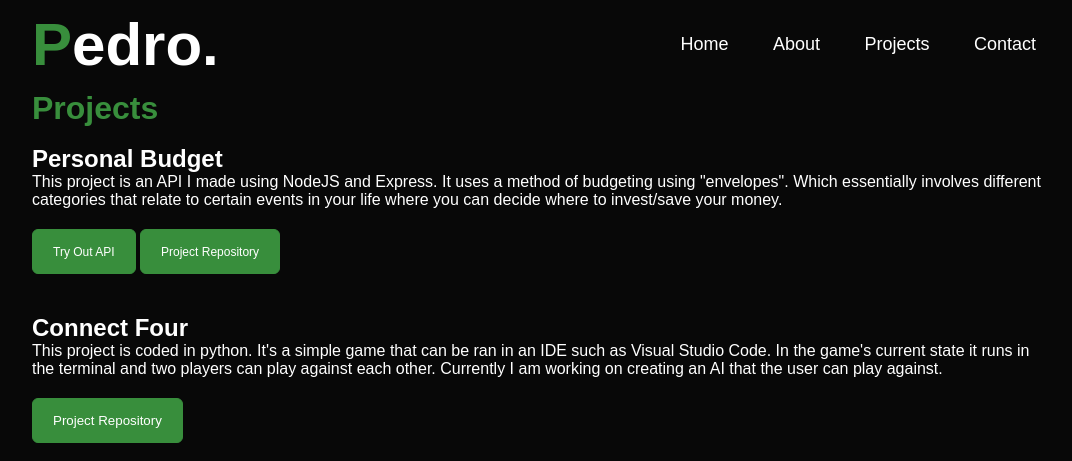
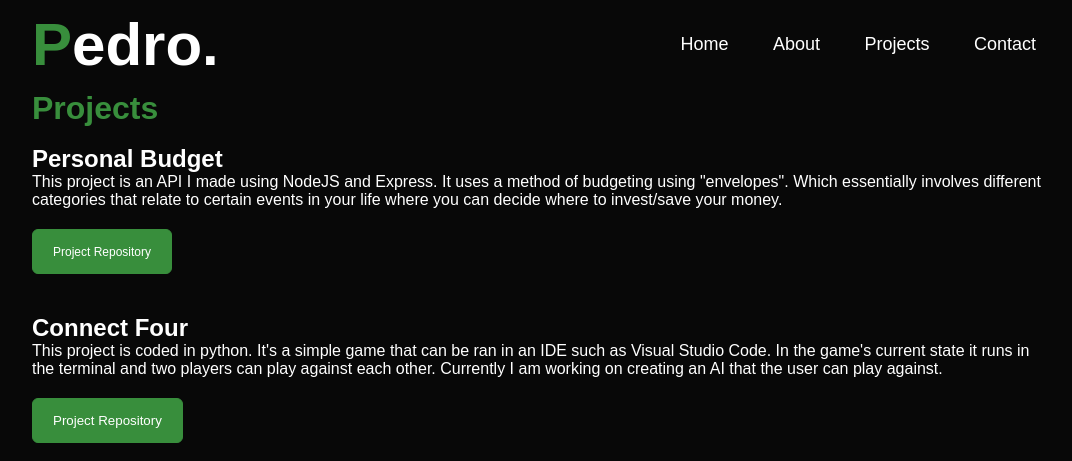
Before and after one commit to buenocap/Website-Portfolio, a plain HTML site: page projects.html in a window 1280 px wide. Shown: the top 461 px of the page, without its empty margins (96-1168 px from the left). Drawn offline with Linux system fonts and the light colour scheme.

Commit message:
Removed try me button for personal budget API temporarily

```diff
--- a/projects.html
+++ b/projects.html
@@ -32,7 +32,7 @@
                 <div>
                     <h2 id="personal-budget">Personal Budget</h2>
                     <p>This project is an API I made using NodeJS and Express. It uses a method of budgeting using "envelopes". Which essentially involves different categories that relate to certain events in your life where you can decide where to invest/save your money.</p>
-                    <button type="button" class="btn"><a href="#">Try Out API</a></button>
+                    <!--<button type="button" class="btn"><a href="#">Try Out API</a></button>-->
                     <button type="button" class="btn"><a href="https://github.com/buenocap/Personal_Budget" target="_blank">Project Repository</a></button>
                 </div>
                 <div>
```
